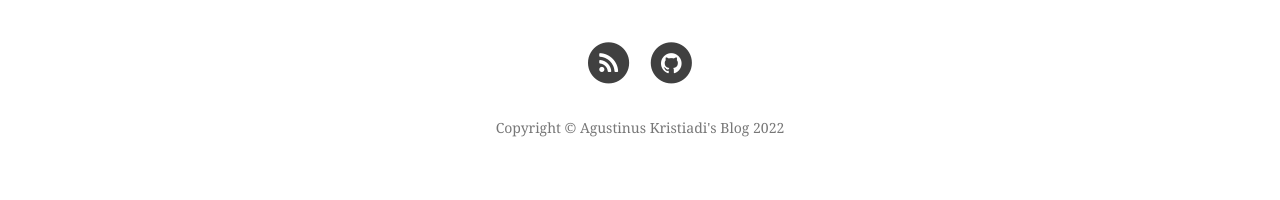
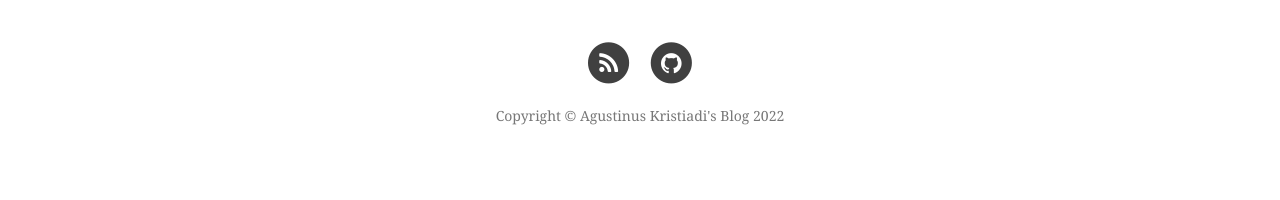
Before and after one commit to hsyodysseyjr/wiseodd0, a Jekyll site: the page built from about.html, in a window 1280 px wide. Shown: the part 1986-2186 px from the top of the page. Built offline with Jekyll 4.4.1, drawn with Linux system fonts in a browser that asks for light colours; nearby versions of some CDN libraries.

Commit message:
Reduce line spacing

```diff
--- a/css/clean-blog.css
+++ b/css/clean-blog.css
@@ -11,8 +11,8 @@ body {
   }
 }
 p {
-  line-height: 1.5;
-  margin: 30px 0;
+  line-height: 1.25;
+  margin: 20px 0;
 }
 ul, ol {
   margin: 30px 0;
```
